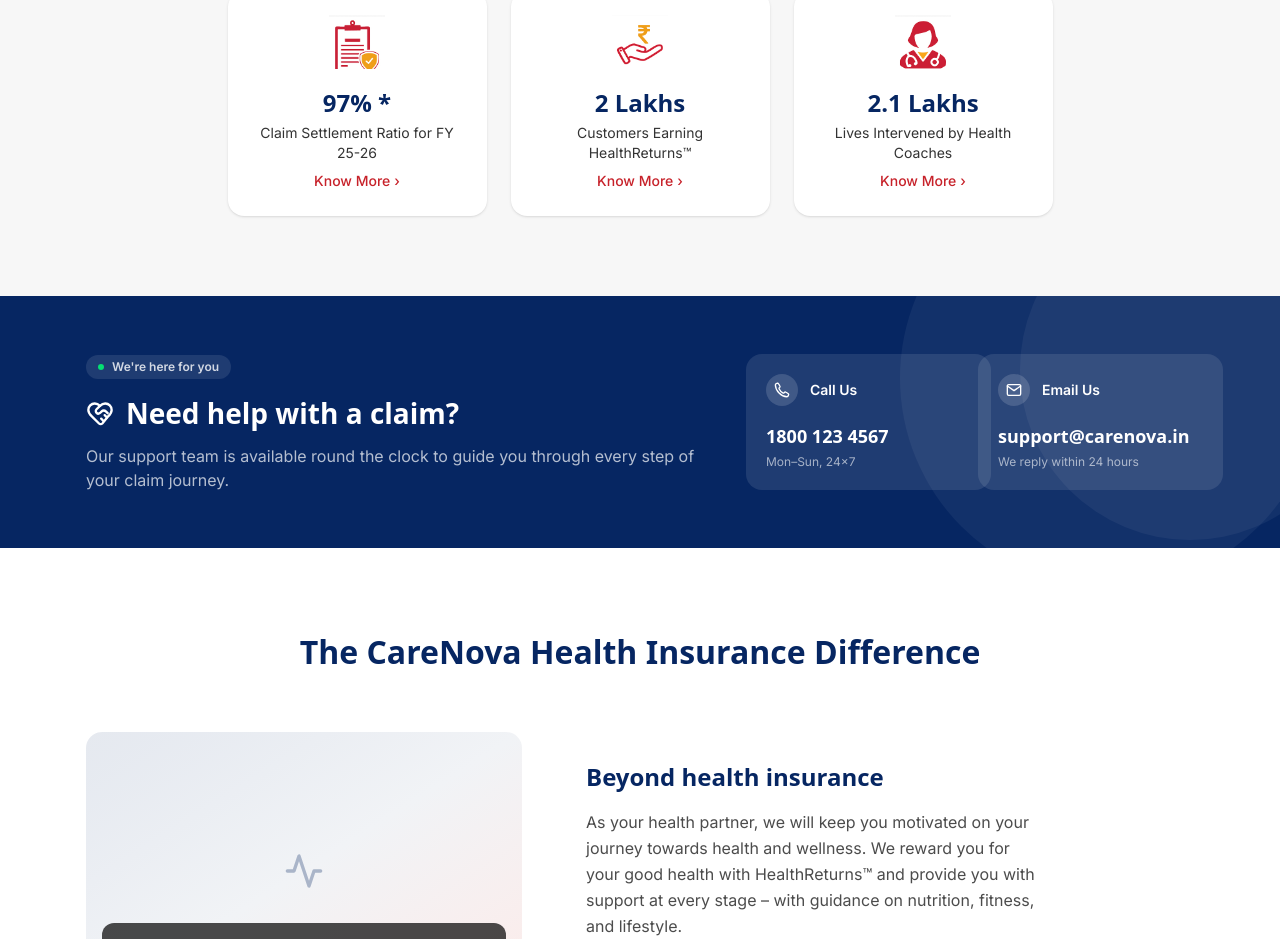
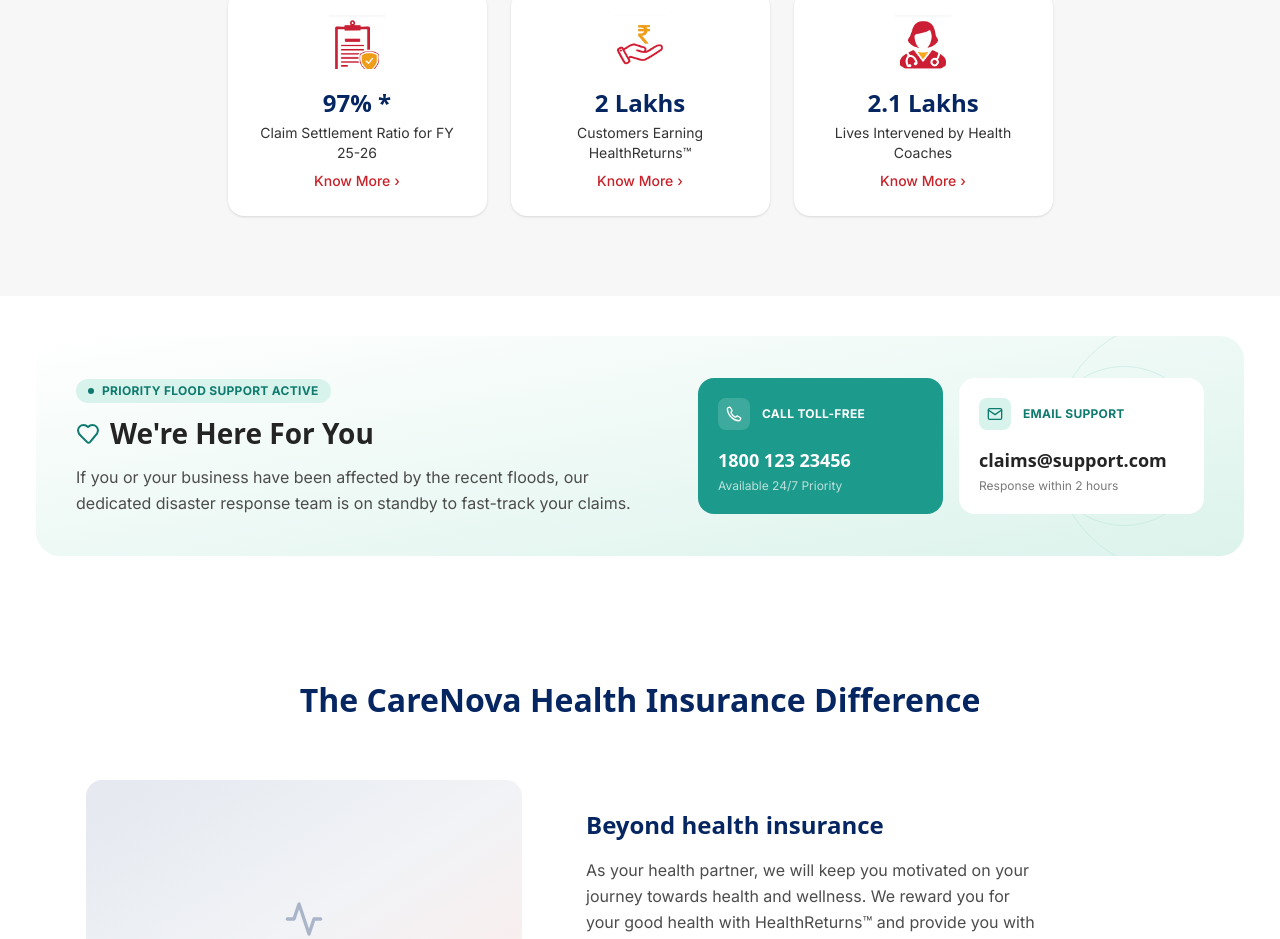
Before and after one commit to Dhamodharan-sw-dev/HLS, a React (Vite) app: page / in a window 1280 px wide. Shown: the part 2062-3001 px from the top of the page. Built offline with nearby package versions, Linux system fonts and the light colour scheme; a web font is replaced by a local one.

Commit message:
Rebuild ClaimsHelpBanner from shared design screenshot: teal flood-support alert with correct copy, colors, and layout

```diff
--- a/src/components/icons.tsx
+++ b/src/components/icons.tsx
@@ -88,6 +88,14 @@
       <path d="M12 5 9.04 7.96a2.17 2.17 0 0 0 0 3.08c.82.82 2.13.85 3 .07l1.41-1.41a2.5 2.5 0 0 1 3.54 0l1.6 1.61" />
       <path d="m18 15-2-2" />
       <path d="m15 18-2-2" />
+    </svg>
+  )
+}
+
+export function HeartIcon(props: IconProps) {
+  return (
+    <svg {...base} {...props}>
+      <path d="M19 14c1.49-1.46 3-3.21 3-5.5A5.5 5.5 0 0 0 16.5 3c-1.76 0-3 .5-4.5 2-1.5-1.5-2.74-2-4.5-2A5.5 5.5 0 0 0 2 8.5c0 2.3 1.5 4.05 3 5.5l6.16 6.16a2 2 0 0 0 2.83 0Z" />
     </svg>
   )
 }
--- a/src/sections/ClaimsHelpBanner.tsx
+++ b/src/sections/ClaimsHelpBanner.tsx
@@ -1,62 +1,69 @@
 import { Container } from '../components/Container'
-import { HeartHandshakeIcon, MailIcon, PhoneIcon } from '../components/icons'
+import { HeartIcon, MailIcon, PhoneIcon } from '../components/icons'
 
 export default function ClaimsHelpBanner() {
   return (
-    <section className="relative overflow-hidden bg-brand-navy py-14">
-      <div className="pointer-events-none absolute -right-20 -top-24 h-[340px] w-[340px] rounded-full bg-white/5" />
-      <div className="pointer-events-none absolute -right-10 -top-32 h-[420px] w-[420px] rounded-full bg-white/5" />
+    <section className="bg-white py-8 sm:py-10">
+      <Container className="!max-w-[1240px]">
+        <div className="relative overflow-hidden rounded-3xl bg-gradient-to-br from-white to-[#dcf3ec] p-8 sm:p-10">
+          <div className="pointer-events-none absolute -right-16 top-1/2 h-64 w-64 -translate-y-1/2 rounded-full border border-[#a9ded1]/40" />
+          <div className="pointer-events-none absolute right-10 top-1/2 h-40 w-40 -translate-y-1/2 rounded-full border border-[#a9ded1]/40" />
 
-      <Container className="relative flex flex-col gap-10 lg:flex-row lg:items-center lg:justify-between">
-        <div className="max-w-[620px]">
-          <span className="inline-flex items-center gap-2 rounded-full bg-white/10 px-3 py-1 text-xs font-semibold text-white/80">
-            <span className="h-1.5 w-1.5 rounded-full bg-green-400" />
-            We&apos;re here for you
+          <div className="relative flex flex-col gap-8 lg:flex-row lg:items-center lg:justify-between">
+            <div className="max-w-[560px]">
+              <span className="inline-flex items-center gap-2 rounded-full bg-[#d8f3ec] px-3 py-1 text-xs font-bold tracking-wide text-[#0f7a6e]">
+                <span className="h-1.5 w-1.5 rounded-full bg-[#0f7a6e]" />
+                PRIORITY FLOOD SUPPORT ACTIVE
               </span>
 
-          <div className="mt-4 flex items-center gap-3">
-            <HeartHandshakeIcon className="h-7 w-7 flex-none text-white" />
-            <h2 className="font-heading text-2xl font-bold text-white sm:text-[28px]">
-              Need help with a claim?
+              <div className="mt-3 flex items-center gap-2.5">
+                <HeartIcon className="h-6 w-6 flex-none text-[#0f7a6e]" />
+                <h2 className="font-heading text-2xl font-bold text-ink-800 sm:text-[28px]">
+                  We&apos;re Here For You
                 </h2>
               </div>
-          <p className="mt-3 text-sm text-white/70 sm:text-base">
-            Our support team is available round the clock to guide you
-            through every step of your claim journey.
+              <p className="mt-3 text-sm leading-relaxed text-ink-500 sm:text-base">
+                If you or your business have been affected by the recent
+                floods, our dedicated disaster response team is on standby
+                to fast-track your claims.
               </p>
             </div>
 
             <div className="grid gap-4 sm:grid-cols-2">
-          <div className="w-full rounded-2xl bg-white/10 p-5 sm:w-[245px]">
+              <div className="w-full rounded-2xl bg-[#1c9a8c] p-5 sm:w-[245px]">
                 <div className="flex items-center gap-3">
-              <span className="grid h-8 w-8 flex-none place-items-center rounded-full bg-white/15 text-white">
+                  <span className="grid h-8 w-8 flex-none place-items-center rounded-lg bg-white/15 text-white">
                     <PhoneIcon className="h-4 w-4" />
                   </span>
-              <span className="text-sm font-semibold text-white">
-                Call Us
+                  <span className="text-xs font-bold tracking-wide text-white">
+                    CALL TOLL-FREE
                   </span>
                 </div>
                 <p className="mt-4 font-heading text-lg font-bold text-white">
-              1800 123 4567
+                  1800 123 23456
                 </p>
-            <p className="mt-1 text-xs text-white/60">Mon–Sun, 24x7</p>
+                <p className="mt-1 text-xs text-white/70">
+                  Available 24/7 Priority
+                </p>
               </div>
 
-          <div className="w-full rounded-2xl bg-white/10 p-5 sm:w-[245px]">
+              <div className="w-full rounded-2xl bg-white p-5 sm:w-[245px]">
                 <div className="flex items-center gap-3">
-              <span className="grid h-8 w-8 flex-none place-items-center rounded-full bg-white/15 text-white">
+                  <span className="grid h-8 w-8 flex-none place-items-center rounded-lg bg-[#d8f3ec] text-[#0f7a6e]">
                     <MailIcon className="h-4 w-4" />
                   </span>
-              <span className="text-sm font-semibold text-white">
-                Email Us
+                  <span className="text-xs font-bold tracking-wide text-[#0f7a6e]">
+                    EMAIL SUPPORT
                   </span>
                 </div>
-            <p className="mt-4 font-heading text-lg font-bold text-white">
-              support@carenova.in
+                <p className="mt-4 font-heading text-lg font-bold text-ink-800">
+                  claims@support.com
                 </p>
-            <p className="mt-1 text-xs text-white/60">
-              We reply within 24 hours
+                <p className="mt-1 text-xs text-ink-400">
+                  Response within 2 hours
                 </p>
+              </div>
+            </div>
           </div>
         </div>
       </Container>
```
Lines whose indentation alone changed are shown as unchanged.
